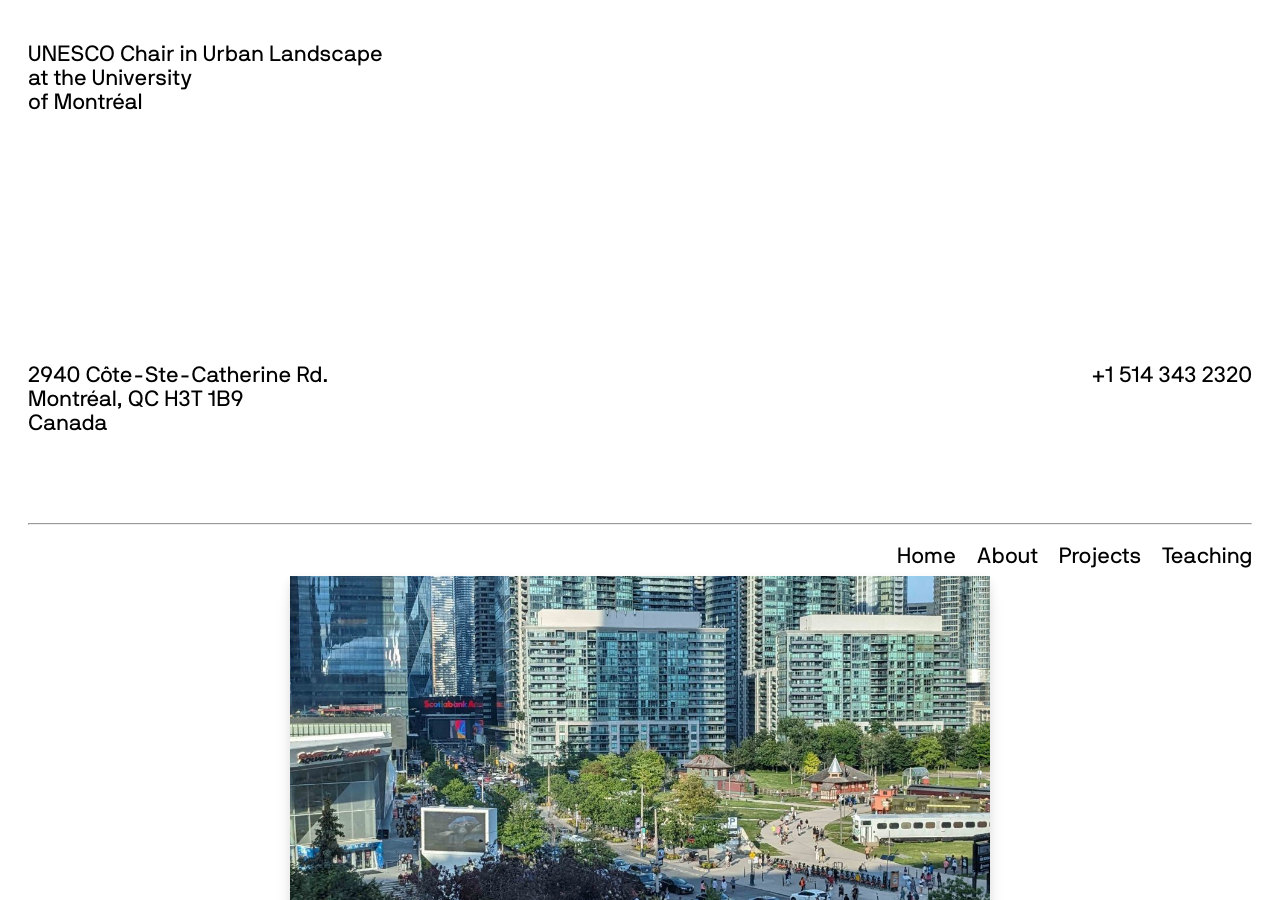
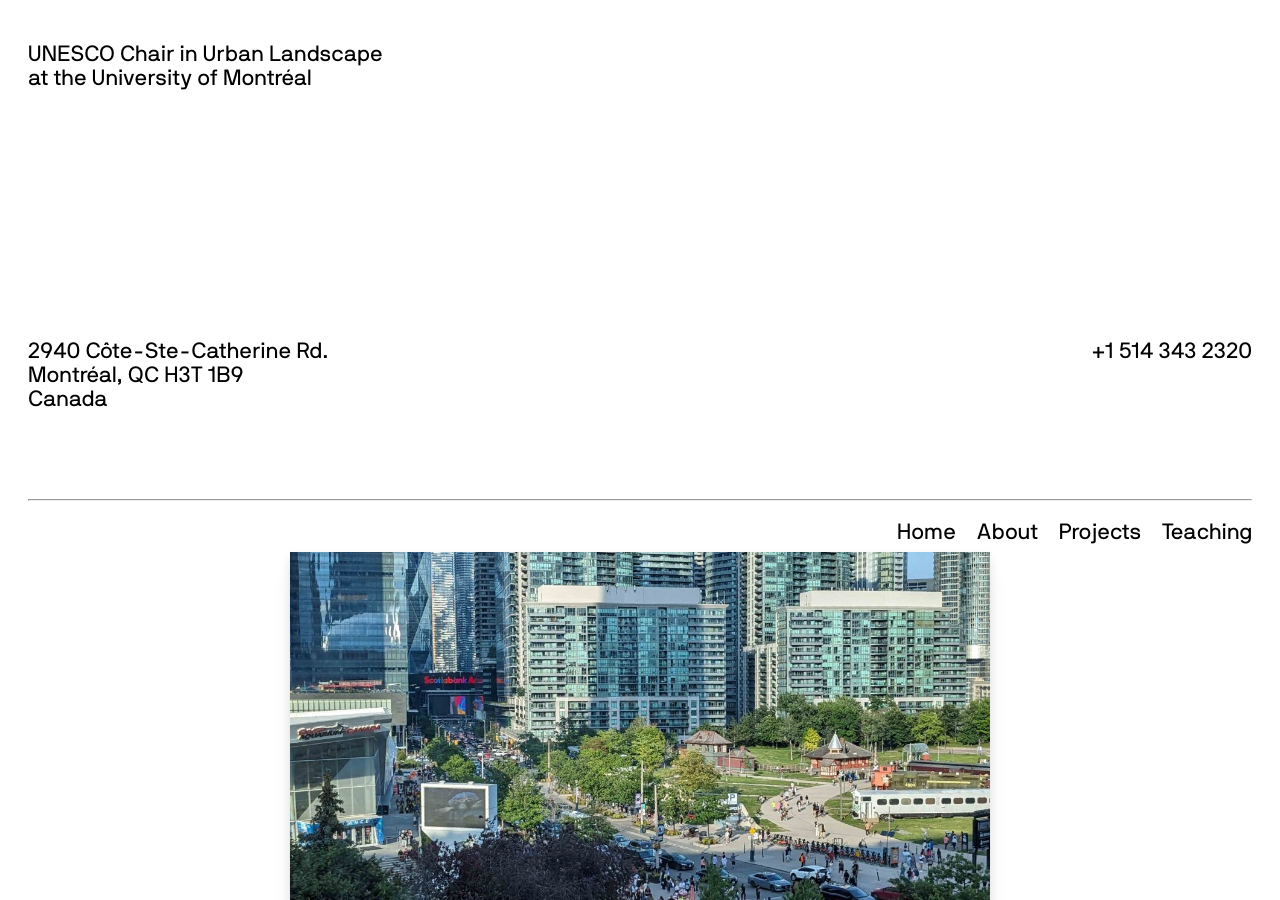
Before and after one commit to CUPUM/cupum.github.io, a Jekyll site: the page built from _posts/2024-02-01-insight_into_report.md, in a window 1280 px wide and 900 px high. Built offline with Jekyll 4.4.1, drawn with Linux system fonts in a browser that asks for light colours.

Commit message:
safe commit

```diff
--- a/_includes/contact.html
+++ b/_includes/contact.html
@@ -1,5 +1,5 @@
 <div id=my_contact>
-  <p class="alignleft">{{ "UNESCO Chair in Urban Landscape<br>at the University<br>of Montréal" }}</p>
+  <p class="alignleft">{{ "UNESCO Chair in Urban Landscape<br>at the University of Montréal" }}</p>
 
   <div style="clear: both;"></div>
 
```
